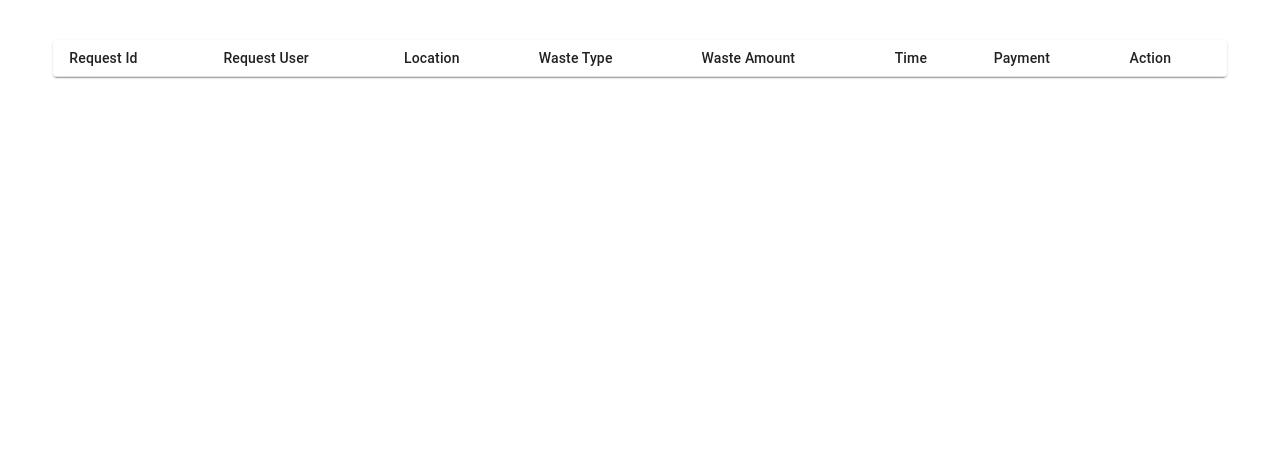
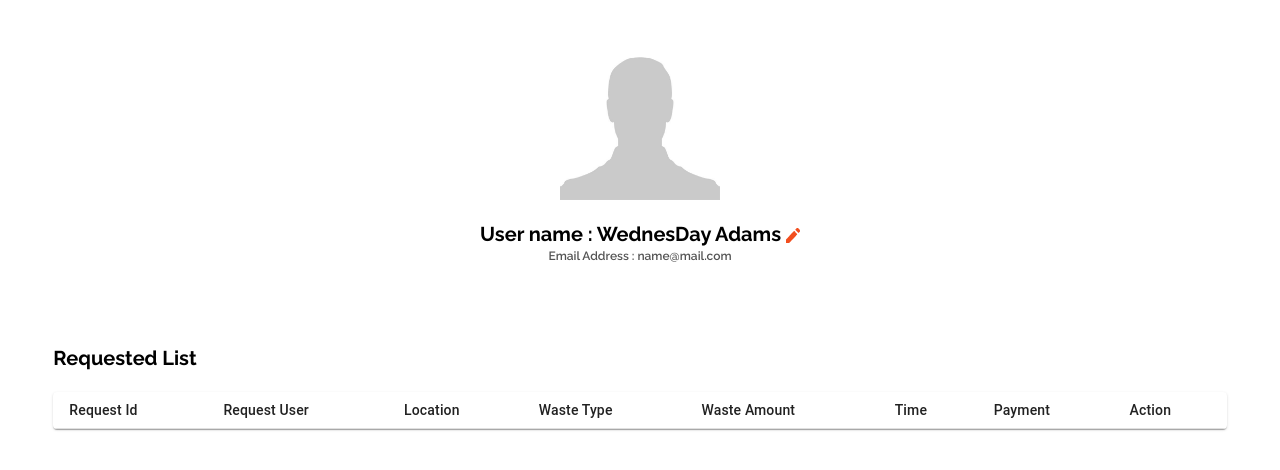
Before and after one commit to Sumaiya-topu/neat-bangladesh-client, a React (Create React App) app: page /dashboard in a window 1280 px wide. Shown: the top 470 px of the page. Built offline with nearby package versions, Linux system fonts and the light colour scheme.

Commit message:
dashboard done , working on authentication

```diff
--- a/src/Components/Pages/Dashboard/ClientDashboard.js
+++ b/src/Components/Pages/Dashboard/ClientDashboard.js
@@ -6,6 +6,8 @@ import TableContainer from "@mui/material/TableContainer";
 import TableHead from "@mui/material/TableHead";
 import TableRow from "@mui/material/TableRow";
 import Paper from "@mui/material/Paper";
+import profile from "../../../assets/avatar.jpg";
+import vector from "../../../assets/Vector.png";
 
 export default function ClientDashboard() {
   const tableTitle = [
@@ -19,6 +21,22 @@ export default function ClientDashboard() {
     "Action",
   ];
   return (
+    <div>
+      <div className="flex justify-center">
+        <div>
+          <img className="w-40 mx-auto" src={profile} alt="" />
+          <p className="font-bold text-xl text-center mt-5">
+            {" "}
+            User name : WednesDay Adams{" "}
+            <img className="inline" src={vector} alt="" />
+          </p>
+          <p className="text-xs font-semibold text-gray text-center">
+            Email Address : name@mail.com
+          </p>
+        </div>
+      </div>
+      <div className="mt-20">
+        <h1 className="text-xl font-bold mb-5">Requested List</h1>
         <TableContainer component={Paper}>
           <Table sx={{ minWidth: 650 }} size="small" aria-label="a dense table">
             <TableHead>
@@ -31,5 +49,11 @@ export default function ClientDashboard() {
             <TableBody></TableBody>
           </Table>
         </TableContainer>
+      </div>
+
+      <div>
+        <h1></h1>
+      </div>
+    </div>
   );
 }
--- a/src/Components/SignUp/SignUp.js
+++ b/src/Components/SignUp/SignUp.js
@@ -1,15 +1,28 @@
 import { Divider, Typography } from "@mui/material";
 import React from "react";
 import { useForm } from "react-hook-form";
+import { createHashRouter } from "react-router-dom";
 
 const SignUp = () => {
   const {
     register,
     handleSubmit,
-    watch,
     formState: { errors },
   } = useForm();
-  const onSubmit = (data) => console.log(data);
+
+  const handleSignUp = (data) => {
+    console.log(data);
+    createHashRouter(data.email, data.password);
+  };
+  //save user info
+
+  const saveUser = (firstName, lastName, email, phone, address) => {
+    const user = { firstName, lastName, email, phone, address };
+    fetch(
+      "https://5e2b-2400-a7c0-c000-9-a91b-71f5-3948-97e.in.ngrok.io/account"
+    );
+  };
+
   return (
     <div className=" w-[80%]  mx-auto py-36 lg:ml-[250px] lg:">
       <h1 className="text-primary text-2xl font-bold">Give your Information</h1>
@@ -18,7 +31,7 @@ const SignUp = () => {
         <Divider></Divider>
       </div>
       {/* //AccountInformation */}
-      <form onSubmit={handleSubmit(onSubmit)} className="my-10">
+      <form onSubmit={handleSubmit(handleSignUp)} className="my-10">
         <div className="md:grid md:grid-cols-7 md:grid-flow-row-dense mb-2">
           <p className="mt-2 text-black font-semibold md:col-span-2">
             First name
@@ -54,6 +67,20 @@ const SignUp = () => {
           <input
             {...register("email", { required: true })}
             type="text"
+            placeholder="Enter Email Address"
+            className="rounded-md pl-2 py-1 mt-2  md:col-span-3 w-full bg-lightGray placeholder-white"
+          />
+          {errors.email && (
+            <span className="text-red">This field is required</span>
+          )}
+        </div>
+        <div className="md:grid md:grid-cols-7 md:grid-flow-row-dense mb-2">
+          <p className="mt-2 text-black font-semibold md:col-span-2">
+            Password
+          </p>
+          <input
+            {...register("password", { required: true })}
+            type="password"
             placeholder="Enter Email Address"
             className="rounded-md pl-2 py-1 mt-2  md:col-span-3 w-full bg-lightGray placeholder-white"
           />
```
Also changed, not shown: src/Context/AuthProvider.js (added), src/assets/.png (added), src/assets/Vector.png (added). Lines whose indentation alone changed are shown as unchanged.
